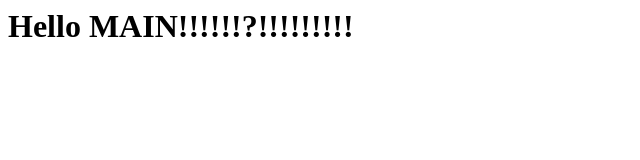
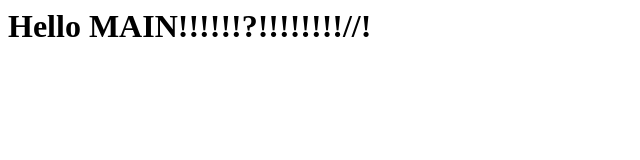
Before and after one commit to vikhyath-dev/test1, a plain HTML site: page index.html in a window 1280 px wide. Shown: the full height of the page, 0-640 px from the left. Drawn offline with Linux system fonts and the light colour scheme.

Commit message:
Update index.html

```diff
--- a/index.html
+++ b/index.html
@@ -1 +1 @@
-<h1>Hello MAIN!!!!!!?!!!!!!!!!</h1>
+<h1>Hello MAIN!!!!!!?!!!!!!!!//!</h1>
```
